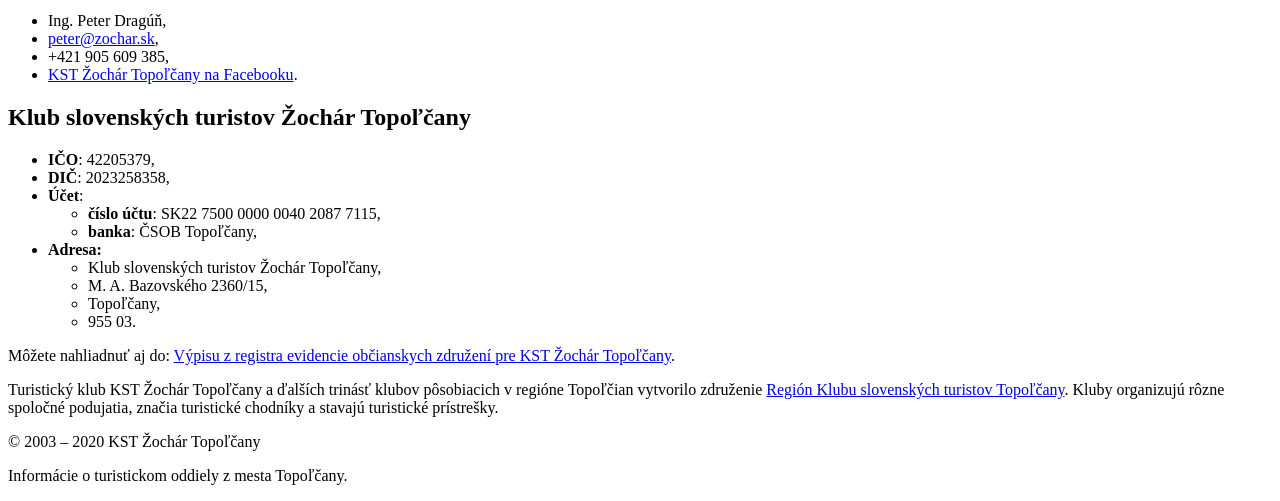
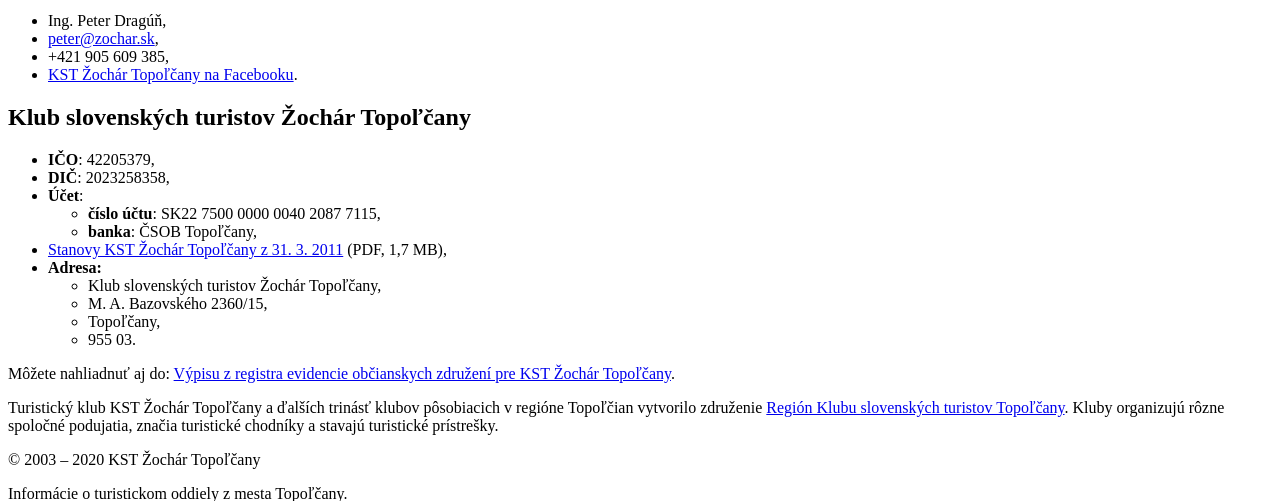
Before and after one commit to pdragun/kstzochar, a Symfony app: template templates/contact/index.html.twig in a window 1280 px wide. Shown: the part 1112-1613 px from the top of the page. Run offline with Twig, Linux system fonts and the light colour scheme; the template is opened without the code that fills it, so the values that code supplies are empty; some libraries are stand-ins or nearby versions.

Commit message:
Add document 'Stanovy' to informations about organization.

```diff
--- a/templates/contact/index.html.twig
+++ b/templates/contact/index.html.twig
@@ -28,6 +28,7 @@
 			<li><strong>banka</strong>: ČSOB Topoľčany,</li>
 		</ul>
 	</li>
+	<li><a href="/build/downloads/stanovy_kst-zochar-topolcany_2011-03-31.pdf">Stanovy KST Žochár Topoľčany z 31. 3. 2011</a> (PDF, 1,7 MB),</li>
 	<li><strong>Adresa:</strong>
 		<ul>
 			<li>Klub slovenských turistov Žochár Topoľčany,</li>
```
